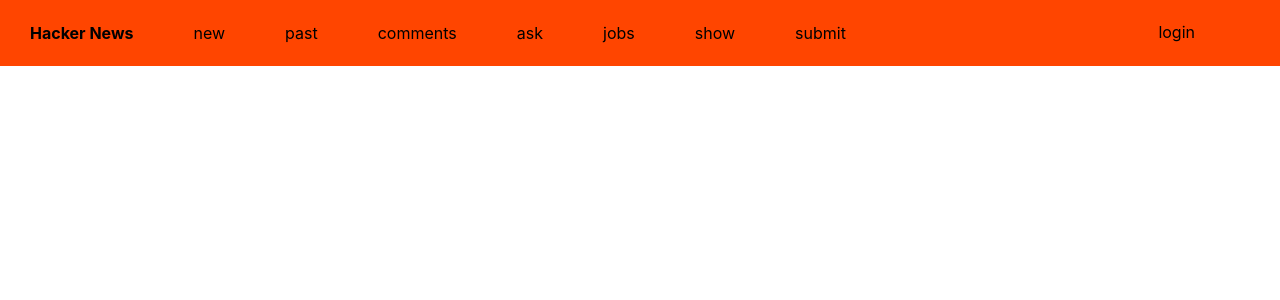
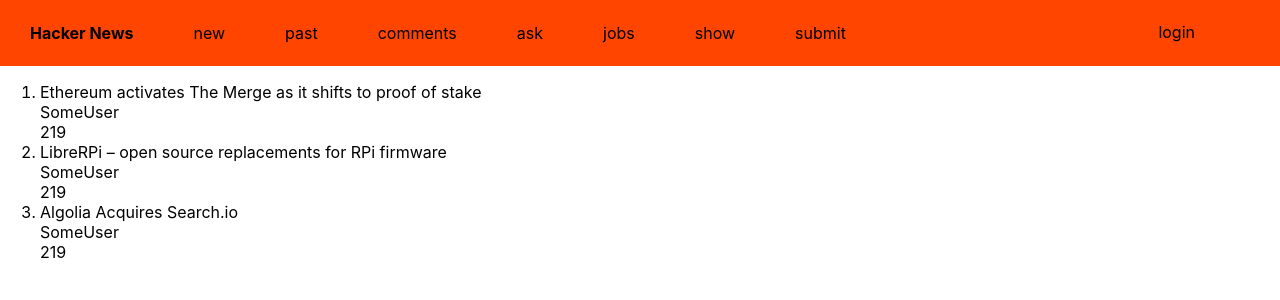
Before and after one commit to sivapriyaaa/hackernews-clone, a React (Create React App) app: page / in a window 1280 px wide. Shown: the top 300 px of the page. Built offline with nearby package versions, Linux system fonts and the light colour scheme.

Commit message:
added-mockdada-structure

```diff
--- a/src/App.js
+++ b/src/App.js
@@ -2,6 +2,27 @@ import logo from "./logo.svg";
 import "./App.css";
 
 function App() {
+  const data = [
+    {
+      title: "Ethereum activates The Merge as it shifts to proof of stake",
+      author: "SomeUser",
+      time: "10/28/1997",
+      comments: 219,
+    },
+    {
+      title: "LibreRPi – open source replacements for RPi firmware ",
+      author: "SomeUser",
+      time: "10/28/1997",
+      comments: 219,
+    },
+    {
+      title: "Algolia Acquires Search.io",
+      author: "SomeUser",
+      time: "10/28/1997",
+      comments: 219,
+    },
+  ];
+
   return (
     <div className="App">
       <div className="navbar">
@@ -38,6 +59,19 @@ function App() {
           </div>
         </ul>
       </div>
+      <div>
+        <ol>
+          {data.map((item) => (
+            <li>
+              <ul>
+                <li>{item.title}</li>
+                <li>{item.author}</li>
+                <li>{item.comments}</li>
+              </ul>
+            </li>
+          ))}
+        </ol>
+      </div>
     </div>
   );
 }
```
